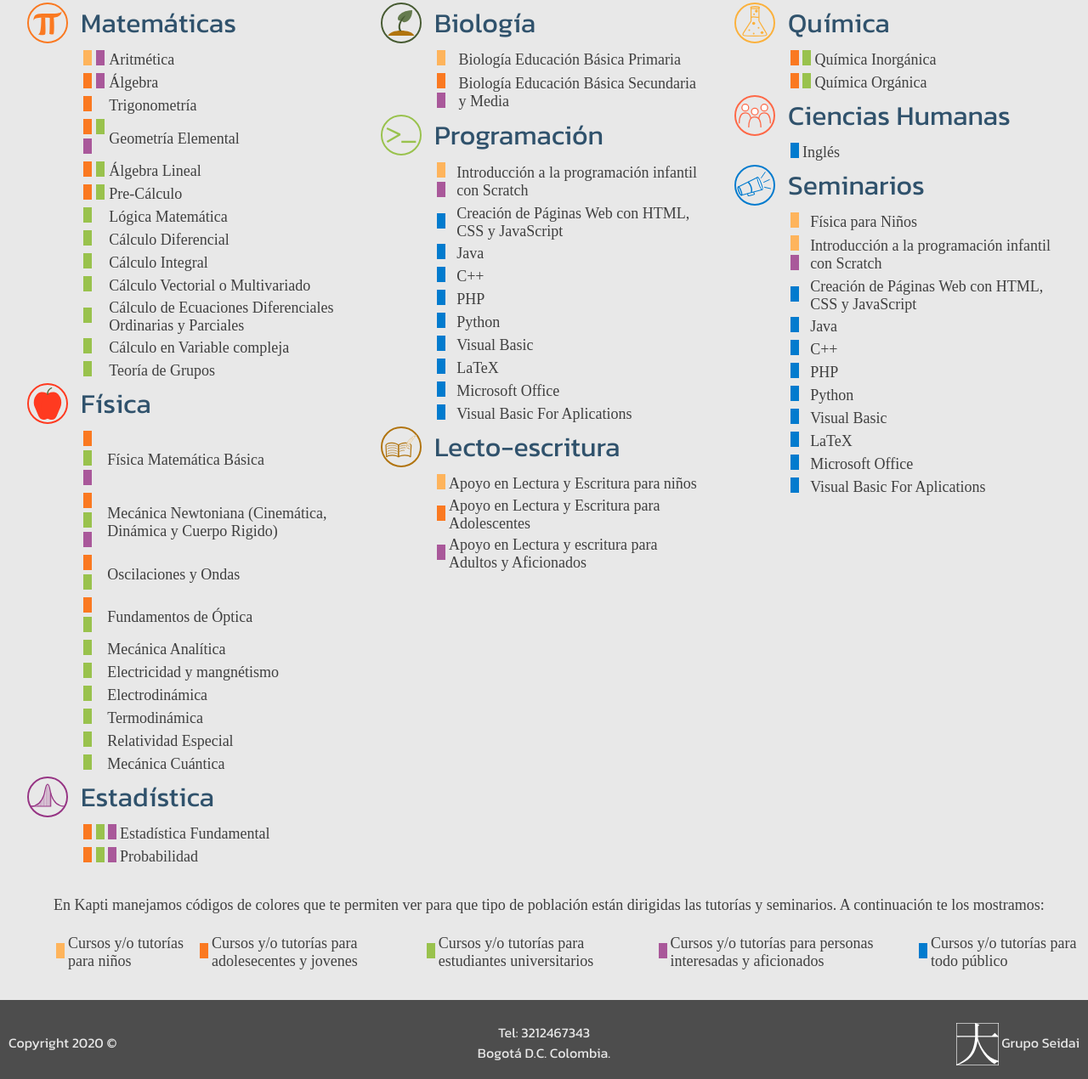
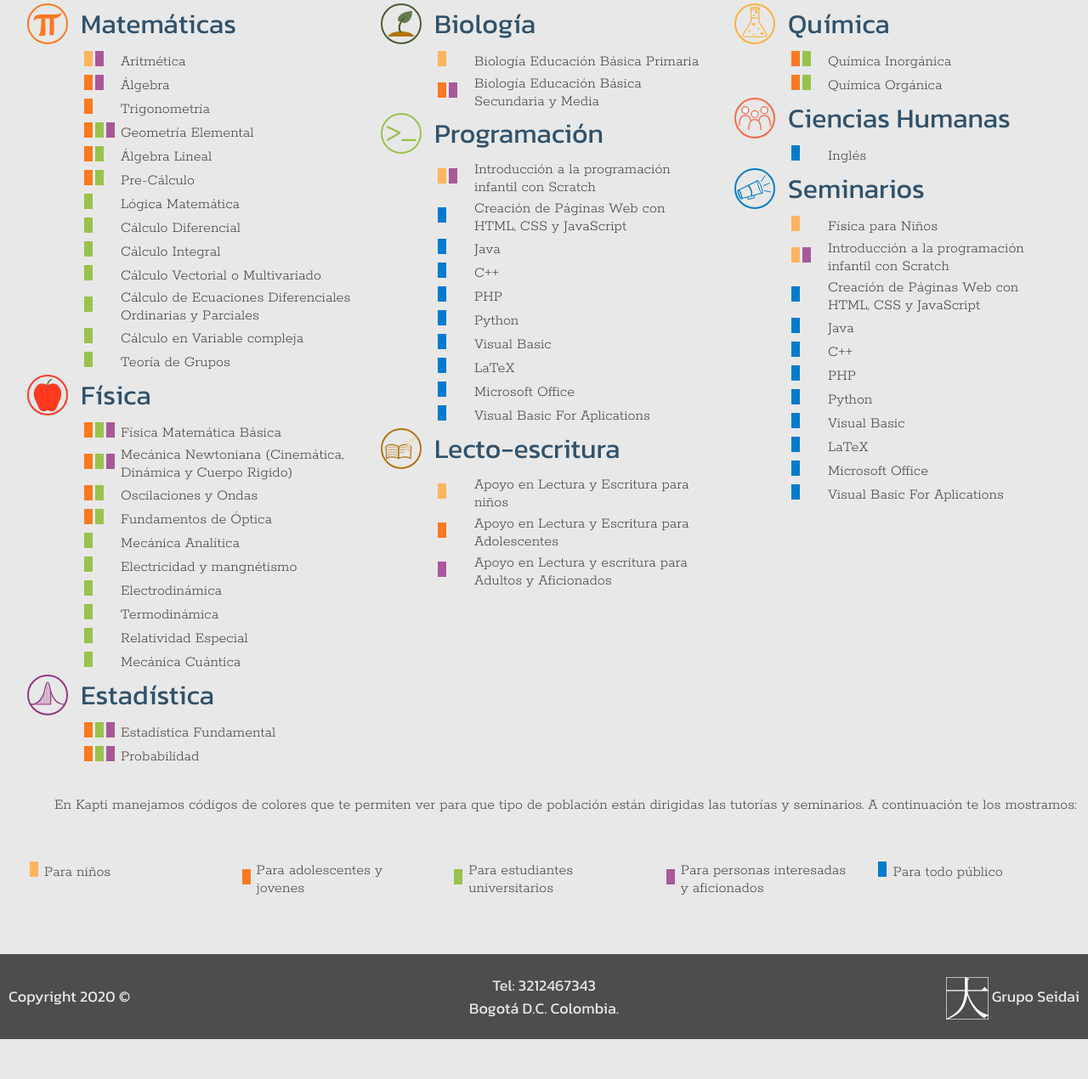
Before and after one commit to Grupo-Seidai/kapti.github.io, a plain HTML site: page index.html in a window 1280 px wide. Shown: the part 667-1937 px from the top of the page at 85% size. After the commit the page ends 1890 px from the top, so only its background shows below. Drawn offline with Linux system fonts and the light colour scheme.

Commit message:
Corregir errores y ajustar a tamaño de pantalla

```diff
--- a/css/style.css
+++ b/css/style.css
@@ -5,6 +5,8 @@ html, body {
     height: 100%;
     font-family: "Rokkitt", serif;
     background: #E8E8E8;
+    color: #4D4D4D;
+    font-size: 18px;
 }
 
 header {
@@ -40,7 +42,7 @@ header .topbar .button {
     font-size: 64px !important;
 }
 
-.titles {
+.title {
     color: #006494;
     font-family: "Kanit", sans-serif;
     font-weight: 10px;
@@ -49,6 +51,11 @@ header .topbar .button {
 .col-third {
     float: left;
     width: 33.333%;
+}
+
+.col-fifth {
+    float: left;
+    width: 20%;
 }
 
 .container {
@@ -66,20 +73,12 @@ header .topbar .button {
     font-size: 32px;
     color: #30526C;
     font-family: "Kanit", sans-serif;
-    font-weight: 8px;
     padding-bottom: 5px;
 }
 
 .subjects-icon {
     margin-right: 15px;
     float: left;
-}
-
-.topics-body {
-    font-size: 18px;
-    color: #404040;
-    font-family: "Rokkit", serif;
-    font-weight: 8px;
 }
 
 footer {
@@ -159,6 +158,7 @@ li {
     width: 10px;
     height: 1em;
     display: inline-block;
+    margin-right: 3px;
 }
 
 .kids {
@@ -182,5 +182,9 @@ li {
 }
 
 .table-margin {
-    margin-left: 63px;
+    margin-left: 64px;
 }
+
+.color-code {
+    width: 39px;
+}
--- a/index.html
+++ b/index.html
@@ -9,6 +9,7 @@
 	<link rel="stylesheet" href="https://fonts.googleapis.com/css2?family=Kanit&family=Rokkitt:wght@300&display=swap"/>
 	<link rel="stylesheet" href="https://fonts.googleapis.com/icon?family=Material+Icons">
     </head>
+
     <body>
 	<header>
 	    <div class="topbar">
@@ -40,7 +41,7 @@
 
 
 	<div class="section">
-    <div class="center jumbo titles">
+	    <div class="center jumbo title">
 		Areas que Apoyamos
 	    </div>
 	    <div class="container">
@@ -57,8 +58,8 @@
 			    <table class="table-margin">
 
 				<tr>
-		<td>
-		  <div class="kids"></div> <div class="amateur"></div>
+				    <td class="color-code">
+					<div class="kids"></div><div class="amateur"></div>
 				    </td>
 				    <td>
 					Aritmética
@@ -67,7 +68,7 @@
 
 				<tr>
 				    <td>
-		  <div class="teen"></div> <div class="amateur"></div>
+					<div class="teen"></div><div class="amateur"></div>
 				    </td>
 				    <td>
 					Álgebra
@@ -85,7 +86,7 @@
 
 				<tr>
 				    <td>
-		  <div class="teen"></div> <div class="universitary"></div> <div class="amateur"></div>
+					<div class="teen"></div><div class="universitary"></div><div class="amateur"></div>
 				    </td>
 				    <td>
 					Geometría Elemental
@@ -94,7 +95,7 @@
 
 				<tr>
 				    <td>
-		  <div class="teen"></div> <div class="universitary"></div>
+					<div class="teen"></div><div class="universitary"></div>
 				    </td>
 				    <td>
 					Álgebra Lineal
@@ -103,7 +104,7 @@
 
 				<tr>
 				    <td>
-		  <div class="teen"></div> <div class="universitary"></div>
+					<div class="teen"></div><div class="universitary"></div>
 				    </td>
 				    <td>
 					Pre-Cálculo
@@ -184,8 +185,8 @@
 			<div class="topics-body">
 			    <table class="table-margin">
 				<tr>
-		<td>
-		  <div class="teen"></div> <div class="universitary"></div> <div class="amateur"></div>
+				    <td class="color-code">
+					       <div class="teen"></div><div class="universitary"></div><div class="amateur"></div>
 				    </td>
 				    <td>
 					Física Matemática Básica
@@ -194,7 +195,7 @@
 
 				<tr>
 				    <td>
-		  <div class="teen"></div> <div class="universitary"></div> <div class="amateur"></div>
+					<div class="teen"></div><div class="universitary"></div><div class="amateur"></div>
 				    </td>
 				    <td>
 					Mecánica Newtoniana (Cinemática, Dinámica y Cuerpo Rigido)
@@ -203,7 +204,7 @@
 
 				<tr>
 				    <td>
-		  <div class="teen"></div> <div class="universitary"></div>
+					<div class="teen"></div><div class="universitary"></div>
 				    </td>
 				    <td>
 					Oscilaciones y Ondas
@@ -212,7 +213,7 @@
 
 				<tr>
 				    <td>
-		  <div class="teen"></div> <div class="universitary"></div>
+					<div class="teen"></div><div class="universitary"></div>
 				    </td>
 				    <td>
 					Fundamentos de Óptica
@@ -286,8 +287,8 @@
 			    <table class="table-margin">
 
 				<tr>
-		<td>
-		  <div class="teen"></div> <div class="universitary"></div> <div class="amateur"></div>
+				    <td class="color-code">
+					<div class="teen"></div><div class="universitary"></div><div class="amateur"></div>
 				    </td>
 				    <td>
 					Estadística Fundamental
@@ -296,7 +297,7 @@
 
 				<tr>
 				    <td>
-		  <div class="teen"></div> <div class="universitary"></div> <div class="amateur"></div>
+					<div class="teen"></div><div class="universitary"></div><div class="amateur"></div>
 				    </td>
 				    <td>
 					Probabilidad
@@ -320,7 +321,7 @@
 			    <table class="table-margin">
 
 				<tr>
-		<td>
+				    <td class="color-code">
 					<div class="kids"></div>
 				    </td>
 				    <td>
@@ -329,7 +330,7 @@
 				</tr>
 				<tr>
 				    <td>
-		  <div class="teen"></div> <div class="amateur"></div>
+					<div class="teen"></div><div class="amateur"></div>
 				    </td>
 				    <td>
 					Biología Educación Básica Secundaria y Media
@@ -349,8 +350,8 @@
 			    <table class="table-margin">
 
 				<tr>
-		<td>
-		  <div class="kids"></div> <div class="amateur"></div>
+				    <td class="color-code">
+					<div class="kids"></div><div class="amateur"></div>
 				    </td>
 				    <td>
 					Introducción a la programación infantil con Scratch
@@ -451,7 +452,7 @@
 			    <table class="table-margin">
 
 				<tr>
-		<td>
+				    <td class="color-code">
 					<div class="kids"></div>
 				    </td>
 				    <td>
@@ -494,8 +495,8 @@
 			    <table class="table-margin">
 
 				<tr>
-		<td>
-		  <div class="teen"></div> <div class="universitary"></div>
+				    <td class="color-code">
+					<div class="teen"></div><div class="universitary"></div>
 				    </td>
 				    <td>
 					Química Inorgánica
@@ -504,7 +505,7 @@
 
 				<tr>
 				    <td>
-		  <div class="teen"></div> <div class="universitary"></div>
+					<div class="teen"></div><div class="universitary"></div>
 				    </td>
 				    <td>
 					Química Orgánica
@@ -524,7 +525,7 @@
 			    <table class="table-margin">
 
 				<tr>
-		<td>
+				    <td class="color-code">
 					<div class="all"></div>
 				    </td>
 				    <td>
@@ -545,7 +546,7 @@
 			    <table class="table-margin">
 
 				<tr>
-		<td>
+				    <td class="color-code">
 					<div class="kids"></div>
 				    </td>
 				    <td>
@@ -555,7 +556,7 @@
 
 				<tr>
 				    <td>
-		  <div class="kids"></div> <div class="amateur"></div>
+					<div class="kids"></div><div class="amateur"></div>
 				    </td>
 				    <td>
 					Introducción a la programación infantil con Scratch
@@ -649,42 +650,86 @@
 		    </div>
 		</div>
 	    </div>
+
 	    <div class="topics-body table-margin">
 		En Kapti manejamos códigos de colores que te permiten ver para que tipo de población están dirigidas las tutorías y seminarios. A continuación te los mostramos: <br/> <br/>
+	    </div>
+
+	    <div class="container">
+		<div class="col-fifth">
+		    <div class="container">
 			<table>
 			    <tr>
 				<td>
 				    <div class="kids"></div>
 				</td>
 				<td>
-	    Cursos y/o tutorías para niños
+				    Para niños
 				</td>
+			    </tr>
+			</table>
+		    </div>
+		</div>
+
+		<div class="col-fifth">
+		    <div class="container">
+			<table>
+			    <tr>
 				<td>
 				    <div class="teen"></div>
 				</td>
 				<td>
-	    Cursos y/o tutorías para adolesecentes y jovenes
+				    Para adolescentes y jovenes
 				</td>
+			    </tr>
+			</table>
+		    </div>
+		</div>
+
+		<div class="col-fifth">
+		    <div class="container">
+			<table>
+			    <tr>
 				<td>
 				    <div class="universitary"></div>
 				</td>
 				<td>
-	    Cursos y/o tutorías para estudiantes universitarios
+				    Para estudiantes universitarios
 				</td>
+			    </tr>
+			</table>
+		    </div>
+		</div>
+
+		<div class="col-fifth">
+		    <div class="container">
+			<table>
+			    <tr>
 				<td>
 				    <div class="amateur"></div>
 				</td>
 				<td>
-	    Cursos y/o tutorías para personas interesadas y aficionados
+				    Para personas interesadas y aficionados
 				</td>
+			    </tr>
+			</table>
+		    </div>
+		</div>
+
+		<div class="col-fifth">
+		    <div class="container">
+			<table>
+			    <tr>
 				<td>
 				    <div class="all"></div>
 				</td>
 				<td>
-	    Cursos y/o tutorías para todo público
+				    Para todo público
 				</td>
 			    </tr>
 			</table>
+		    </div>
+		</div>
 	    </div>
 	</div>
 
```
Lines whose indentation alone changed are shown as unchanged.
